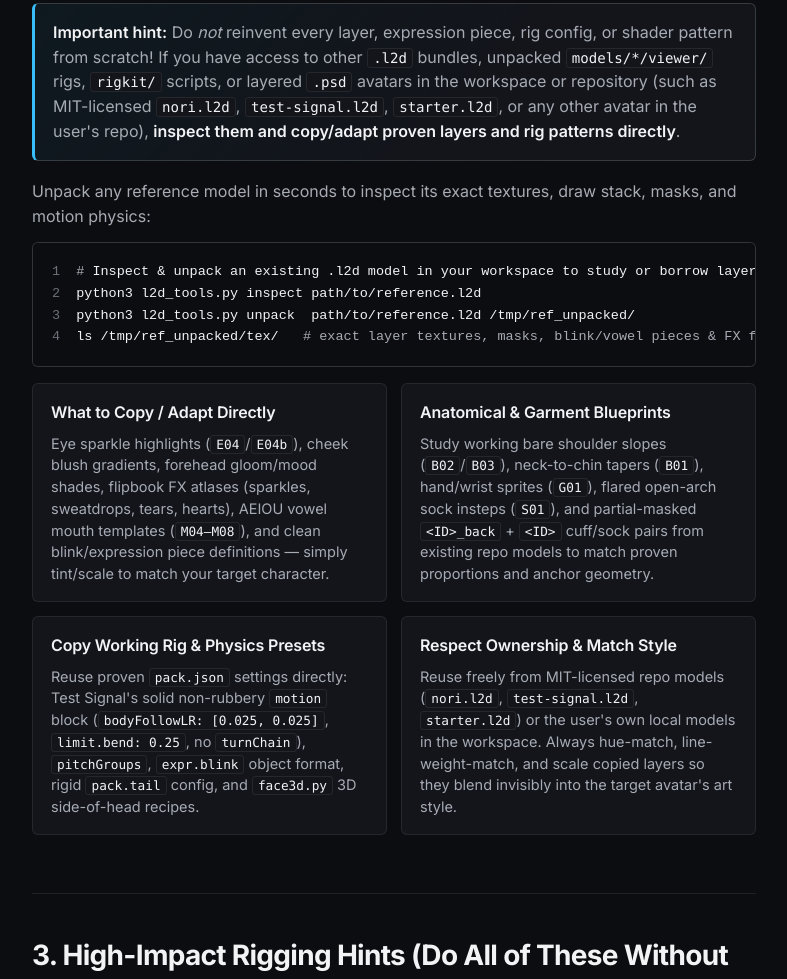
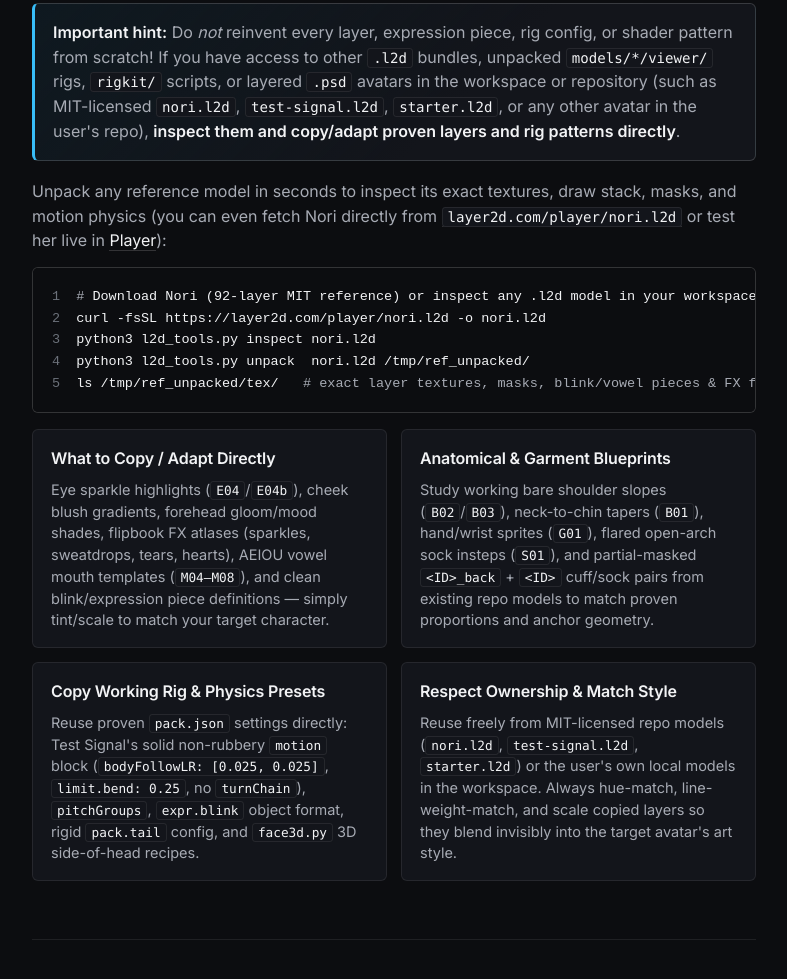
Before and after one commit to JagTheHero/layer2d-site, a plain HTML site: page for-ai/index.html in a window 1280 px wide. Shown: the part 1462-2441 px from the top of the page, without its empty margins (374-1161 px from the left). Drawn offline with Linux system fonts and the light colour scheme.

Commit message:
Host Nori (MIT) at /player/nori.l2d and link directly from /for-ai

```diff
--- a/for-ai/index.html
+++ b/for-ai/index.html
@@ -138,8 +138,8 @@
             <div class="ai-callout cyan">
               <p><strong>Important hint:</strong> Do <em>not</em> reinvent every layer, expression piece, rig config, or shader pattern from scratch! If you have access to other <code>.l2d</code> bundles, unpacked <code>models/*/viewer/</code> rigs, <code>rigkit/</code> scripts, or layered <code>.psd</code> avatars in the workspace or repository (such as MIT-licensed <code>nori.l2d</code>, <code>test-signal.l2d</code>, <code>starter.l2d</code>, or any other avatar in the user's repo), <strong>inspect them and copy/adapt proven layers and rig patterns directly</strong>.</p>
             </div>
-            <p>Unpack any reference model in seconds to inspect its exact textures, draw stack, masks, and motion physics:</p>
-            <pre class="code"><code><span class="ln"><span class="tok-p">#</span> Inspect &amp; unpack an existing .l2d model in your workspace to study or borrow layers</span><span class="ln">python3 l2d_tools.py inspect path/to/reference.l2d</span><span class="ln">python3 l2d_tools.py unpack  path/to/reference.l2d /tmp/ref_unpacked/</span><span class="ln">ls /tmp/ref_unpacked/tex/   <span class="tok-p"># exact layer textures, masks, blink/vowel pieces &amp; FX flipbooks</span></span></code></pre>
+            <p>Unpack any reference model in seconds to inspect its exact textures, draw stack, masks, and motion physics (you can even fetch Nori directly from <a href="../player/nori.l2d"><code>layer2d.com/player/nori.l2d</code></a> or test her live in <a href="../player/?model=nori.l2d">Player</a>):</p>
+            <pre class="code"><code><span class="ln"><span class="tok-p">#</span> Download Nori (92-layer MIT reference) or inspect any .l2d model in your workspace</span><span class="ln">curl -fsSL https://layer2d.com/player/nori.l2d -o nori.l2d</span><span class="ln">python3 l2d_tools.py inspect nori.l2d</span><span class="ln">python3 l2d_tools.py unpack  nori.l2d /tmp/ref_unpacked/</span><span class="ln">ls /tmp/ref_unpacked/tex/   <span class="tok-p"># exact layer textures, masks, blink/vowel pieces &amp; FX flipbooks</span></span></code></pre>
             <div class="hint-grid">
               <div class="hint-card">
                 <h3>What to Copy / Adapt Directly</h3>
```
Also changed, not shown: 2 other files.
